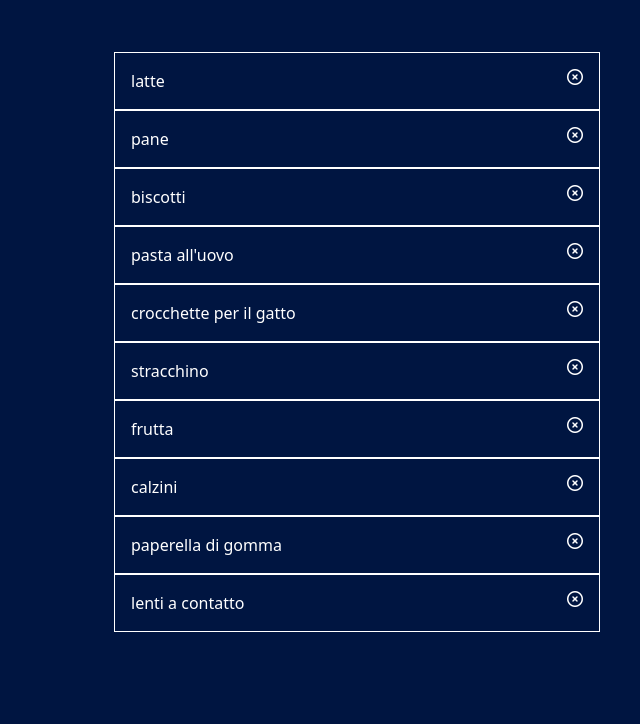
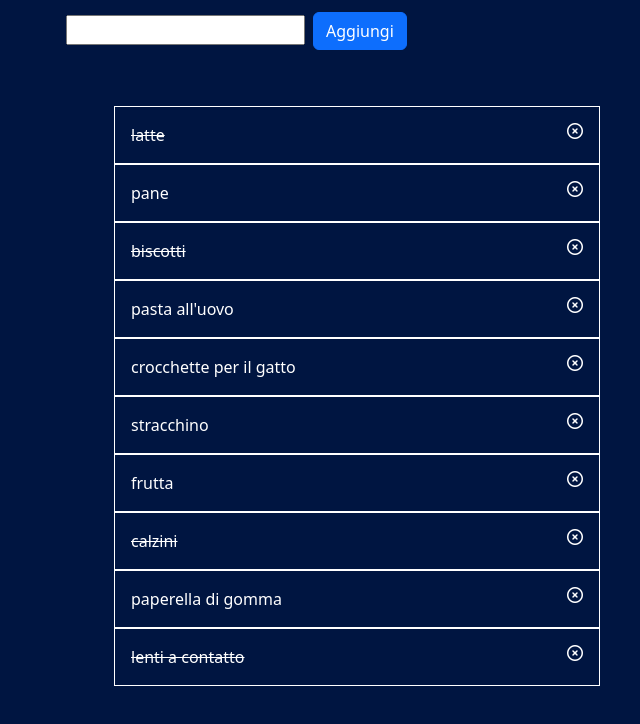
Before and after one commit to SaraDonzellini/vue-todolist, a plain HTML site: page index.html in a window 1280 px wide. Shown: the part 154-878 px from the top of the page, without its empty margins (40-680 px from the left). Drawn offline with nearby package versions, Linux system fonts and the light colour scheme.

Commit message:
milestones done

```diff
--- a/index.html
+++ b/index.html
@@ -31,9 +31,13 @@
                         <h2>
                             Lista della spesa
                         </h2>
+                        <div class="box">
+                            <input type="text" v-model.trim="newItem" @keyup.enter="addToList()">
+                            <button class="btn btn-primary m-2" @click="addToList()">Aggiungi</button>
+                        </div>
                         <ul class="p-5">
-                            <li v-for="(item, index) in buyingList">
-                                {{ item.text }}
+                            <li v-for="(item, index) in buyingList" >
+                                <span :class="item.done ? 'strikethrough' : ''"> {{ item.text }} </span>
                                 <i class="fa-regular fa-circle-xmark" @click="removeFromList(item)"></i>
                             </li>
                         </ul>
--- a/js/script.js
+++ b/js/script.js
@@ -4,7 +4,7 @@ const { createApp } = Vue
 createApp({
     data() {
         return {
-
+            newItem : '',
             Index : 0,
             buyingList : [
                 {
@@ -52,18 +52,18 @@ createApp({
         }
     },
     methods: {
-        strikeThrough(){
-            for (let i = 0; i < buyingList.length; i++) {
-                if (done){
-
-                }
-
-            }
-        },
         removeFromList(itemToRemove){
             const listIndex = this.buyingList.indexOf(itemToRemove);
             if ( listIndex > -1 ) {
                 this.buyingList.splice(listIndex, 1)
+            }
+        },
+        addToList(){
+            if (this.newItem != '' && this.newItem.length >=2 ) {
+                let newObject = { text: this.newItem, done: false}
+                this.buyingList.push(newObject);
+                this.newItem = '';
+
             }
         }
     },
```
